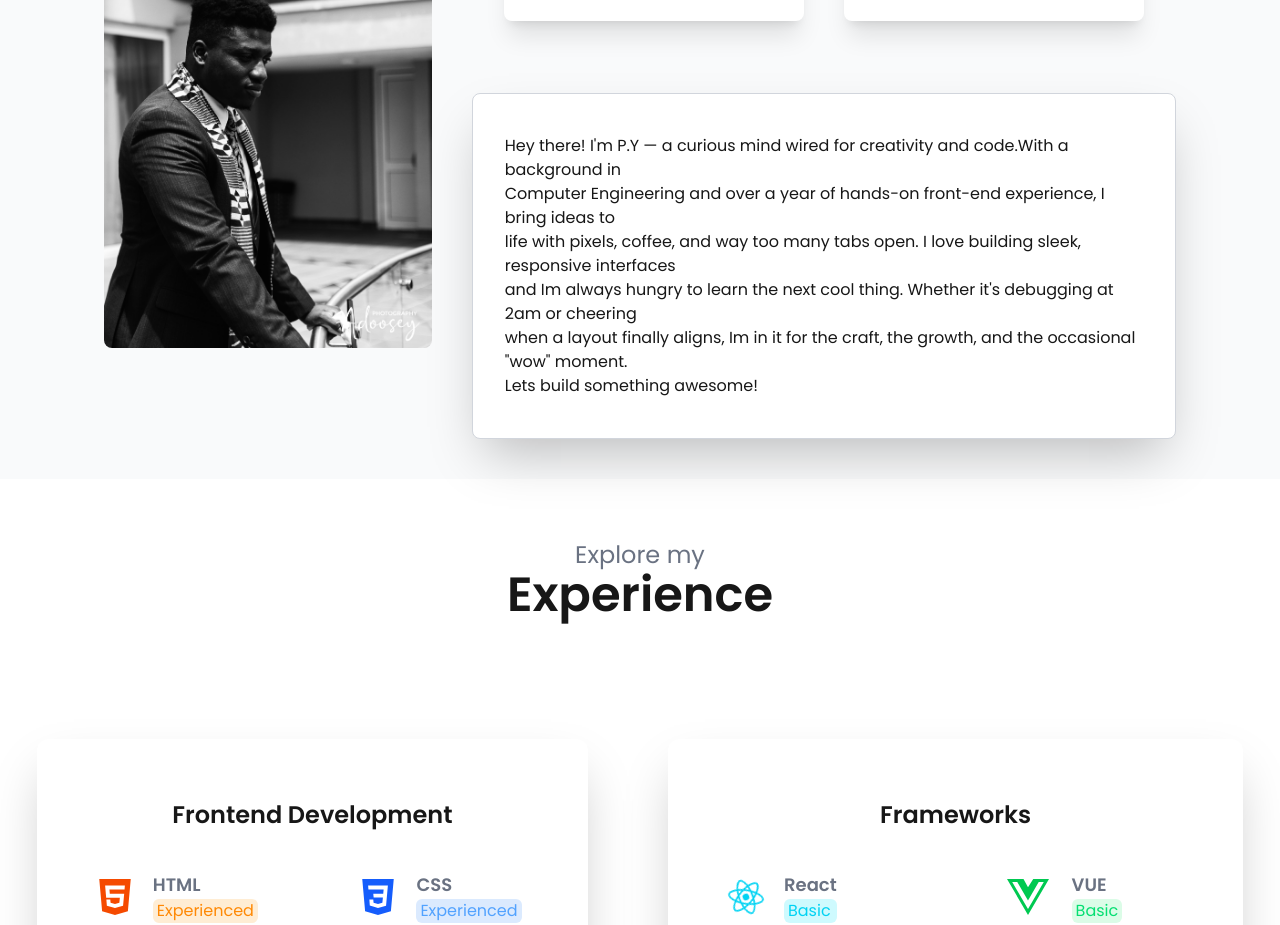
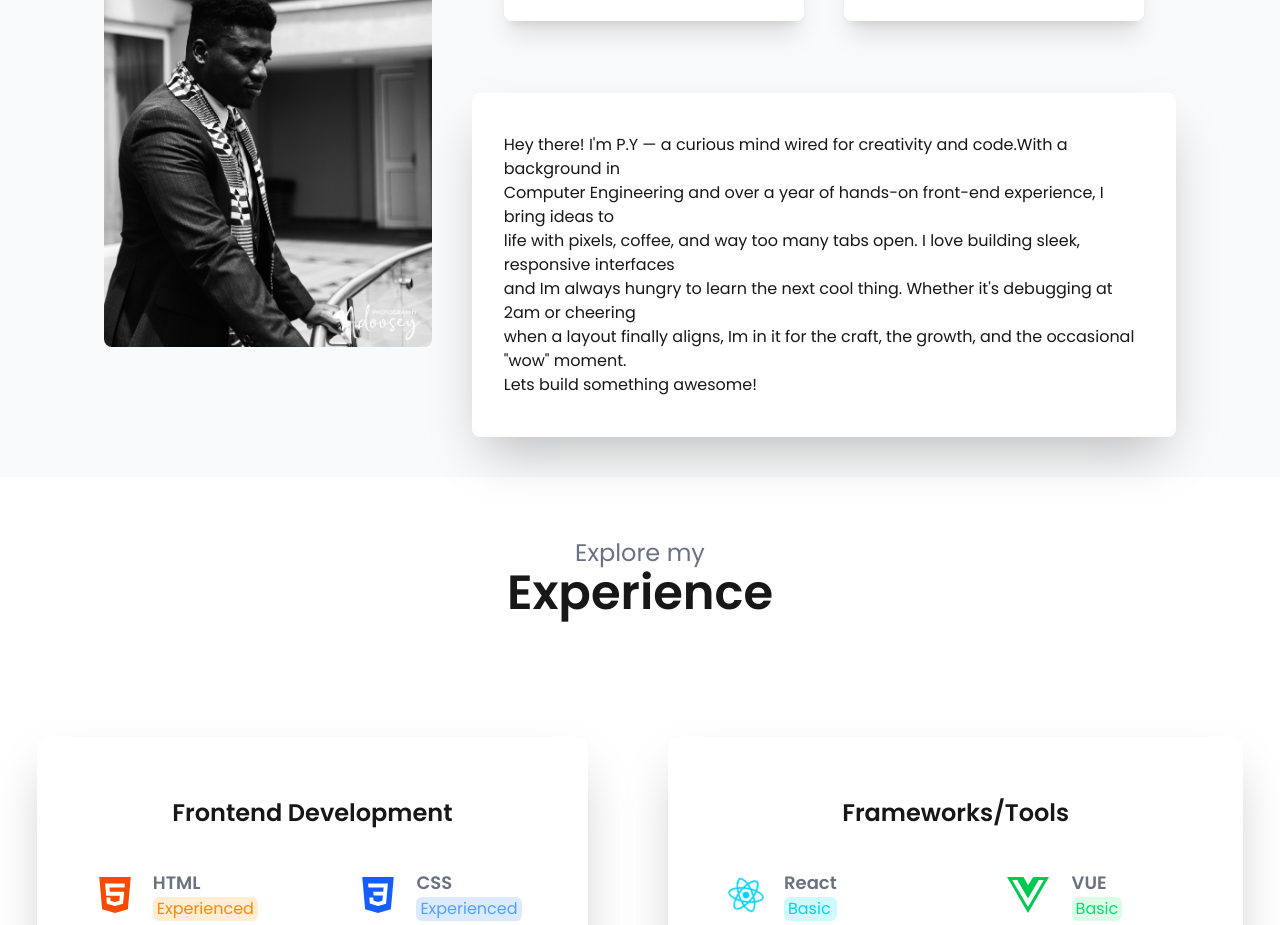
Before and after one commit to papayaw007/portfolio-website, a Next.js app: page / in a window 1280 px wide. Shown: the part 1307-2232 px from the top of the page. Built offline with nearby package versions, Linux system fonts and the light colour scheme.

Commit message:
experience section minor changes

```diff
--- a/src/app/components/About.jsx
+++ b/src/app/components/About.jsx
@@ -41,7 +41,7 @@ export default function About() {
               <p>Ashesi University</p>
             </div>
           </div>
-          <div className='mt-10 shadow-2xl border border-gray-300 rounded-lg bg-white py-8 sm:py-10 px-6 sm:px-8 text-sm sm:text-base'>
+          <div className='mt-10 shadow-2xl rounded-lg bg-white py-8 sm:py-10 px-6 sm:px-8 text-sm sm:text-base'>
             Hey there! I'm P.Y — a curious mind wired for creativity and code.With a background in <br className='hidden md:block' /> Computer Engineering and over a year of hands-on front-end experience, I bring ideas to <br className='hidden md:block' /> life with pixels, coffee, and way too many tabs open. I love building sleek, responsive interfaces <br className='hidden md:block' />and Im always hungry to learn the next cool thing.  Whether it's debugging at 2am or cheering <br className='hidden md:block' /> when a layout finally aligns, Im in it for the craft, the growth, and the occasional "wow" moment.<br className='hidden md:block' /> Lets build something awesome!
           </div>
         </div>
--- a/src/app/components/Experience.jsx
+++ b/src/app/components/Experience.jsx
@@ -66,7 +66,7 @@ export default function Experience() {
                 </div>
             </div>
             <div className='w-full md:w-auto bg-white p-6 md:p-15 space-y-6 md:space-y-10 rounded-xl shadow-2xl'>
-                <p className='text-xl md:text-2xl font-semibold text-center'>Frameworks</p>
+                <p className='text-xl md:text-2xl font-semibold text-center'>Frameworks/Tools</p>
                 <div className='flex'>
                     <ul className='grid grid-cols-1 sm:grid-cols-2 gap-6 md:gap-24 w-full'>
                         <li className='flex justify-start items-center space-x-5'>
```
